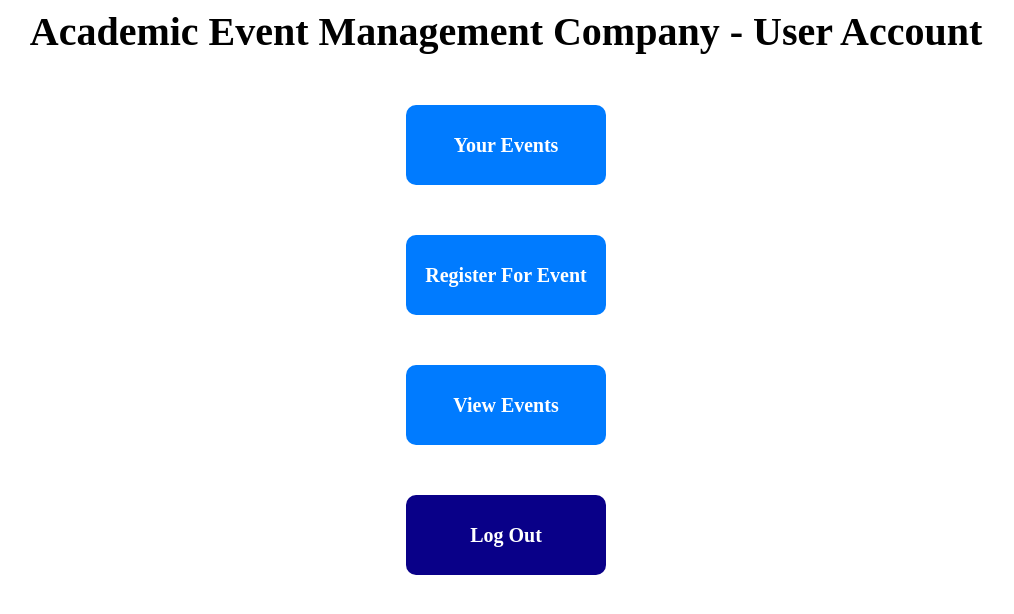
After one commit to nokk3n-dev/CPSC-332-Project, a PHP site: page /CPSC-332-Project/userHome.php in a window 1280 px wide. The commit adds this page. Shown: the top 614 px of the page, without its empty margins (134-1148 px from the left). Run offline with PHP 8.4, Linux system fonts and the light colour scheme.

Commit message:
Presentation Patch
- Added new pages "userHome" and "adminHome" which should eventually replace "home"
- Added some new styles to certain pages to look nicer

```diff
--- a/eventSignup.php
+++ b/eventSignup.php
@@ -13,11 +13,14 @@
         .back-button-container {
             margin-top: 20px; /* Adjust the margin-top value as needed */
         }
+        h1 {text-align: center;}
     </style>
 </head>
 <body>
     <h1>Event Signup</h1>
 
+
+    <div class="login-container">
         <!-- Form to search for event by ID -->
         <form action="eventDetails.php" method="GET">
             <label for="eventId">Enter Event Name:</label>
@@ -32,6 +35,8 @@
             <button class="back-button" onclick="goBack()">Back</button>
         </div>
 
+    </div>
+
     <script>
         function goBack() {
             window.location.href = 'home.php';
--- /dev/null
+++ b/userHome.php
@@ -0,0 +1,69 @@
+<!-- Link to Website -->
+<!-- http://localhost/CPSC-332-Project/login.html -->
+
+<!DOCTYPE html>
+<html lang="en">
+<head>
+    <meta charset="UTF-8">
+    <meta name="viewport" content="width=device-width, initial-scale=1.0">
+    <title>AEM</title>
+    <style>
+        /* CSS for the button */
+        .signup-button {
+            display: block;
+            width: 200px;
+            height: 80px;
+            margin: 50px auto; /* Center the button horizontally */
+            font-size: 20px;
+            font-weight: bold;
+            text-align: center;
+            line-height: 80px;
+            background-color: #007bff; /* Blue background color */
+            color: #fff; /* White text color */
+            border: none;
+            border-radius: 10px;
+            cursor: pointer;
+            text-decoration: none; /* Remove default underline for anchor element */
+        }
+        .signup-button:hover {
+            background-color: #0056b3; /* Darker blue color on hover */
+        }
+        .logout-button {
+            display: block;
+            width: 200px;
+            height: 80px;
+            margin: 50px auto; /* Center the button horizontally */
+            font-size: 20px;
+            font-weight: bold;
+            text-align: center;
+            line-height: 80px;
+            background-color: #090088; /* Blue background color */
+            color: #fff; /* White text color */
+            border: none;
+            border-radius: 10px;
+            cursor: pointer;
+            text-decoration: none; /* Remove default underline for anchor element */
+        }
+        .logout-button:hover {
+            background-color: #010048; /* Darker blue color on hover */
+        }
+        .title-header {
+            text-align: center;
+            font-size: 40px;
+            font-weight: bold;
+        }
+    </style>
+</head>
+<body>
+    <div class="title-header">Academic Event Management Company - User Account</div>
+
+    <a href="eventSignup.php" class="signup-button">Your Events</a>
+
+    <a href="createEvent.php" class="signup-button">Register For Event</a>
+
+    <a href="createEvent.php" class="signup-button">View Events</a>
+
+    <a href="login.html" class="logout-button">Log Out</a>
+
+</body>
+</html>
```
Also changed, not shown: adminHome.php (added, +67 -0 lines), createEvent.php (+7 -1 lines), login.html (+8 -0 lines), registration.html (+14 -6 lines), styles.css (+8 -0 lines). Lines whose indentation alone changed are shown as unchanged.
